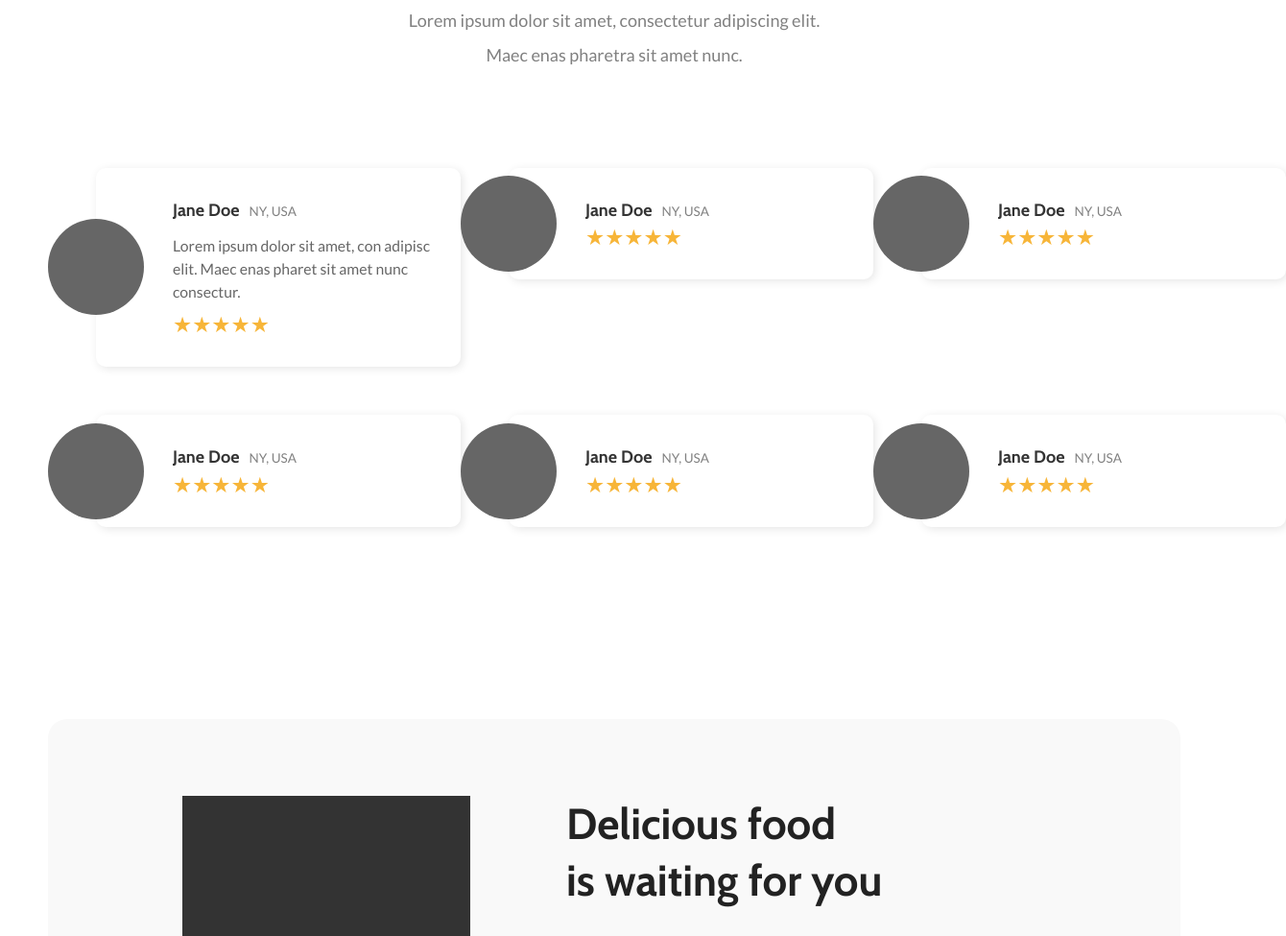
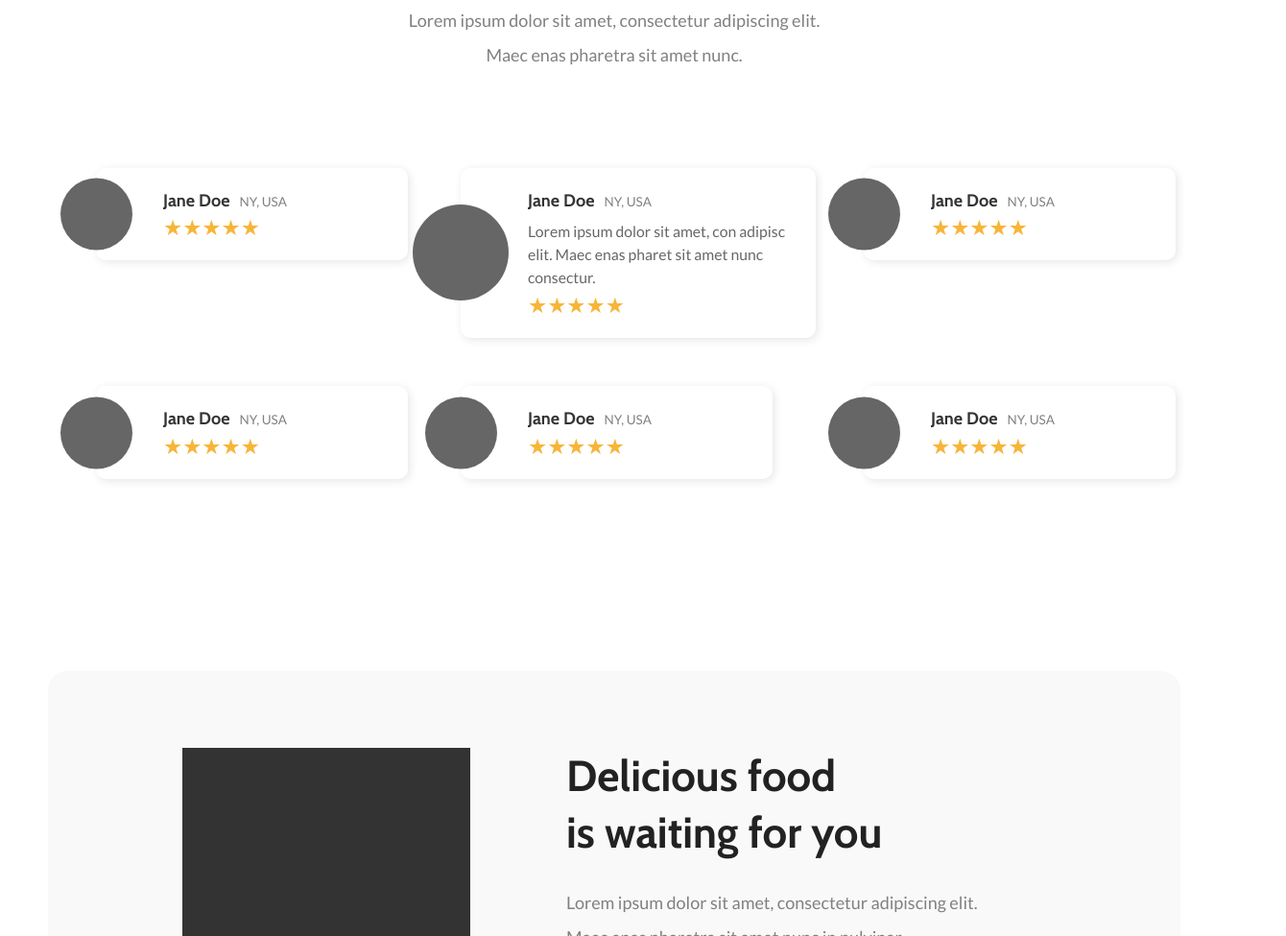
Before and after one commit to KelliePetersen/parceley, a Gatsby site: page / in a window 1280 px wide. Shown: the part 1482-2457 px from the top of the page at 96% size, 1340 px wide, since content can reach past the window. Built offline with nearby package versions, Linux system fonts and the light colour scheme; Gatsby itself is replaced by a stand-in of ours.

Commit message:
style small versions of reviewCard

```diff
--- a/src/components/reviewCard.js
+++ b/src/components/reviewCard.js
@@ -4,11 +4,11 @@ import styles from './reviewCard.module.scss'
 
 const ReviewCard = ({ image, name, location, description }) => {
   return (
-    <div className={styles.card}>
+    <div className={`${styles.card} ${description ? undefined : styles.smallCard}`}>
       <div className={styles.image}><Image filename={image} /></div>
       <h4 className={styles.name}>{name}</h4>
       <p className={styles.location}>{location}</p>
-      <p className={description ? styles.description : styles.empty}>{description}</p>
+      <p className={styles.description}>{description}</p>
       <div>
         <div className={styles.star}>★</div>
         <div className={styles.star}>★</div>
--- a/src/components/reviewCard.module.scss
+++ b/src/components/reviewCard.module.scss
@@ -5,10 +5,21 @@
   background-color: white;
   box-shadow: 2px 2px 10px rgba(0,0,0,0.1);
   border-radius: 10px;
-  padding: 30px 30px 30px 80px;
+  padding: 20px 30px 20px 70px;
   text-align: left;
-  width: 380px;
+  width: 370px;
   height: max-content;
+}
+
+.image {
+  position: absolute;
+  top: 50%;
+  left: -50px;
+  transform: translateY(-50%);
+  background-color: $grey;
+  width: 100px;
+  height: 100px;
+  border-radius: 50%;
 }
 
 .name {
@@ -27,26 +38,26 @@
   color: $grey;
   font-size: 0.875rem;
   line-height: 1.5;
-  margin: 10px 0 10px;
-}
-
-.empty {
-  margin: 0;
-}
-
-.image {
-  position: absolute;
-  top: 50%;
-  left: -50px;
-  transform: translateY(-50%);
-  background-color: $grey;
-  width: 100px;
-  height: 100px;
-  border-radius: 50%;
+  margin: 5px 0 5px;
 }
 
 .star {
   display: inline-block;
   color: $primary;
   font-size: 1.25rem;
+  cursor: default;
 }
+
+.smallCard {
+  width: 325px;
+
+  .image {
+    width: 75px;
+    height: 75px;
+    left: -37.5px;
+  }
+
+  .description {
+    margin: 0;
+  }
+}
--- a/src/sections/testimonials.js
+++ b/src/sections/testimonials.js
@@ -9,6 +9,7 @@ const Testimonials = () => {
       <p className={styles.subheading}>Lorem ipsum dolor sit amet, consectetur adipiscing elit. <br />
         Maec enas pharetra sit amet nunc.</p>
       <div className={styles.grid}>
+      <ReviewCard name="Jane Doe" location="NY, USA" />
       <ReviewCard
         name="Jane Doe"
         location="NY, USA"
@@ -20,7 +21,6 @@ const Testimonials = () => {
       <ReviewCard name="Jane Doe" location="NY, USA" />
       <ReviewCard name="Jane Doe" location="NY, USA" />
       <ReviewCard name="Jane Doe" location="NY, USA" />
-      <ReviewCard name="Jane Doe" location="NY, USA" />
       </div>
     </section>
   )
```
